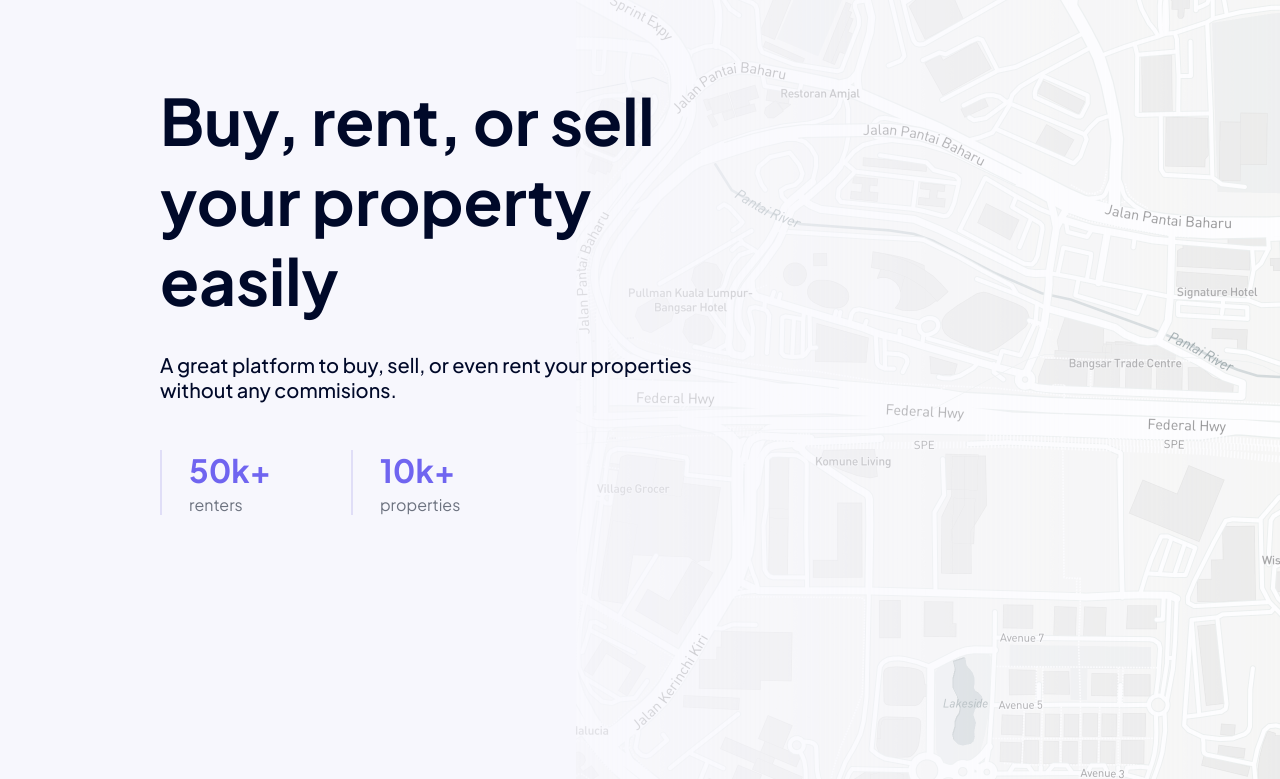
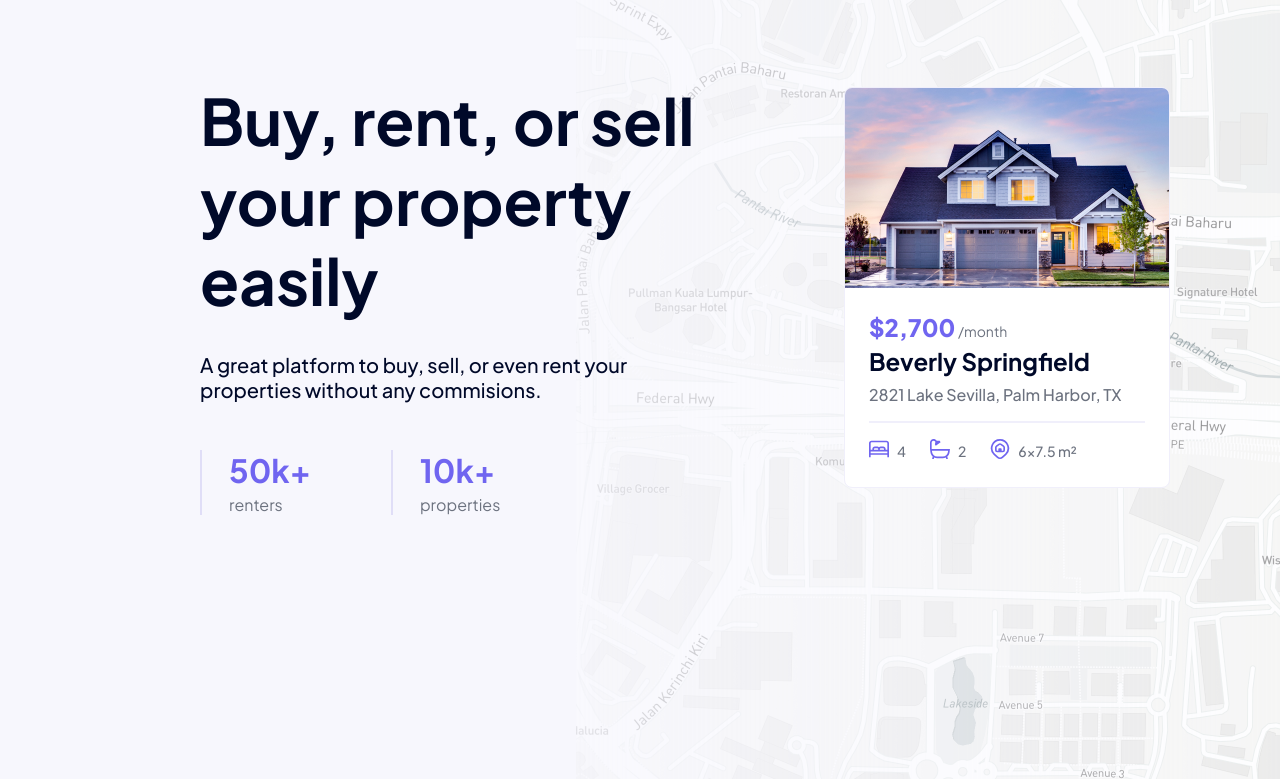
Before and after one commit to amirabbas1383/Estatery, a plain HTML site: page public/index.html in a window 1280 px wide. Shown: the part 117-896 px from the top of the page. Drawn offline with Linux system fonts and the light colour scheme.

Commit message:
add card base

```diff
--- a/public/index.html
+++ b/public/index.html
@@ -159,7 +159,8 @@
         <!--top page content-->
         <section class="section-base">
             <div class="container">
-                <div>
+                <div >
+                    <div class="container-base">
                         <div class="box-text-base">
                             <h1 class="heading-text-base">Buy, rent, or sell your property easily</h1>
                             <p class="p-text-base">A great platform to buy, sell, or even rent your properties without any
@@ -181,10 +182,50 @@
                         </div>
                         <div class="container-card">
                             <div class="card-base">
+                                <img class="image-card-base" src="/image/card base/pexels-binyamin-mellish-106399 1.png"
+                                    alt="">
+                                <div class="content-card-base">
+                                    <div class="box-price">
+                                        <span class="price">$2,700</span>
+                                        <span>/month</span>
+                                    </div>
+                                    <h3>Beverly Springfield</h3>
+                                    <p>2821 Lake Sevilla, Palm Harbor, TX</p>
+                                    <hr>
+                                    <div class="container-option-icon">
+                                        <div class="box-items-option">
+                                            <span>
+                                                <svg class="option-icon" xmlns="http://www.w3.org/2000/svg" id="Layer_1"
+                                                    fill="currentColor" data-name="Layer 1" viewBox="0 0 24 24">
+                                                    <path
+                                                        d="M21,2H3C1.346,2,0,3.346,0,5V22H2v-3H22v3h2V5c0-1.654-1.346-3-3-3ZM3,4H21c.552,0,1,.449,1,1V13h-2v-1c0-1.654-1.346-3-3-3h-3c-.768,0-1.469,.29-2,.766-.531-.476-1.232-.766-2-.766h-3c-1.654,0-3,1.346-3,3v1H2V5c0-.551,.449-1,1-1ZM11,13H6v-1c0-.551,.449-1,1-1h3c.551,0,1,.449,1,1v1Zm2-1c0-.551,.448-1,1-1h3c.552,0,1,.449,1,1v1h-5v-1ZM2,17v-2H22v2H2Z" />
+                                                </svg>
+                                            </span>
+                                            <span class="text-opton">4</span>
+                                        </div>
+                                        <div class="box-items-option">
+                                            <span>
+                                                <svg class="option-icon" xmlns="http://www.w3.org/2000/svg" fill="currentColor" id="Layer_1" data-name="Layer 1" viewBox="0 0 24 24">
+                                                    <path d="m23.495,15.873l.483-3.873H2v-7.667c0-1.286,1.047-2.333,2.333-2.333.73,0,1.429.349,1.867.933l.259.345-.574,3.29,1.071,1.67,5.777-4.333-1.071-1.67-3.607-.161-.256-.342c-.814-1.085-2.11-1.732-3.467-1.732C1.943,0,0,1.943,0,4.333v7.667l.519,3.873c.256,2.048,1.264,3.841,2.726,5.117l-.744,3.01h2.061l.452-1.832c1.085.533,2.301.832,3.578.832h6.831c1.273,0,2.485-.296,3.567-.826l.451,1.826h2.061l-.742-3.001c1.467-1.276,2.48-3.073,2.737-5.126Zm-14.904,5.127c-3.088,0-5.705-2.311-6.088-5.375l-.203-1.625h19.413l-.202,1.625c-.384,3.064-3.001,5.375-6.089,5.375h-6.831Z"/>
+                                                  </svg>
+                                            </span>
+                                            <span class="text-opton">2</span>
+                                        </div>
+                                        <div class="box-items-option">
+                                            <span>
+                                                <svg class="option-icon" xmlns="http://www.w3.org/2000/svg" id="Layer_1" data-name="Layer 1" viewBox="0 0 24 24" fill="currentColor"><path d="M12,0A11,11,0,0,0,4.25,18.806l3.943,3.641a5.442,5.442,0,0,0,7.593.02l3.992-3.689A11,11,0,0,0,12,0Zm6.392,17.337-3.984,3.681A3.513,3.513,0,0,1,9.571,21L5.636,17.364A9,9,0,1,1,21,11,8.922,8.922,0,0,1,18.392,17.337ZM16.71,7.663l-3-2.081a3.008,3.008,0,0,0-3.42,0l-3,2.081A3,3,0,0,0,6,10.128V13.5A2.5,2.5,0,0,0,8.5,16h7A2.5,2.5,0,0,0,18,13.5V10.128A3,3,0,0,0,16.71,7.663ZM16,13.5a.5.5,0,0,1-.5.5H14V12a1,1,0,0,0-1-1H11a1,1,0,0,0-1,1v2H8.5a.5.5,0,0,1-.5-.5V10.128a1,1,0,0,1,.43-.822l3-2.081a1.006,1.006,0,0,1,1.14,0l3,2.081a1,1,0,0,1,.43.822Z"/></svg>
+                                            </span>
+                                            <span class="text-opton">6x7.5 m²</span>
+                                        </div>
 
                                     </div>
                                 </div>
-                    <div></div>
+                            </div>
+                        </div>
+                    </div>
+                    <div>
+
+                    </div>
                 </div>
             </div>
         </section>
--- a/public/style/app.css
+++ b/public/style/app.css
@@ -78,14 +78,17 @@ header {
 .parent-submenu {
     position: relative;
 }
-.drop-down:hover .submenu{
+
+.drop-down:hover .submenu {
     opacity: 1;
     transition: 0.5s;
     transition-delay: 150ms;
 }
-.Resources{
+
+.Resources {
     margin-top: 280px !important;
 }
+
 .submenu {
     position: absolute;
     opacity: 0;
@@ -184,55 +187,147 @@ header {
     background-color: rgba(255, 255, 255, 0);
 }
 
-.section-base{
+.section-base {
     background-color: #F7F7FD;
     width: 100%;
     height: 100vh;
 }
 
-.container{
+.container {
     width: 100%;
     height: 100%;
+    display: flex;
     background-image: url(/image/section-base/Rectangle\ 2684.png);
     background-repeat: no-repeat;
     background-position-x: right;
-    padding: 48px 100px 56px 160px;
+    padding: 48px 100px 56px 200px;
     box-sizing: border-box;
 }
-.box-text-base{
+
+.container-base {
+    display: flex;
+}
+
+.box-text-base {
     width: 544px;
 }
-.heading-text-base{
+
+.heading-text-base {
     font-size: 64px;
     font-weight: bold;
     margin-bottom: 32px;
     color: #000929;
 }
 
-.p-text-base{
+.p-text-base {
+    width: 488px;
     font-size: 20px;
     font-weight: 500;
     color: #000929;
     margin-bottom: 48px;
 }
 
-.container-conter{
+.container-conter {
     display: flex;
     gap: 80px;
 }
 
-.box-conter{
+.box-conter {
     display: flex;
     flex-direction: column;
     gap: 4px;
     border-left: 2px solid #E0DEF7;
     padding-left: 27px;
 }
-.box-conter>div>span{
-font-size: 32px;
-font-weight: bold;
-color: #7065F0;
+
+.box-conter>div>span {
+    font-size: 32px;
+    font-weight: bold;
+    color: #7065F0;
 }
-.box-conter>span{
+
+.box-conter>span {
     color: #6C727F;
 }
+
+.container-card {
+    margin-left: 100px;
+}
+
+.card-base {
+    width: 324px;
+    display: flex;
+    flex-direction: column;
+    border-radius: 8px;
+    background-color: white;
+    overflow: hidden;
+    border: 1.5px solid #F0EFFB;
+    margin-top: 60px;
+}
+
+.image-card-base {
+    width: 324px;
+    height: 200px;
+}
+
+.content-card-base {
+    padding: 24px;
+}
+
+.box-price>span {
+    font-size: 14px;
+    color: #6C727F;
+}
+
+.box-price>.price {
+    font-size: 24px;
+    font-weight: 900;
+    color: #7065F0;
+}
+
+.content-card-base>h3 {
+    font-size: 24px;
+    font-weight: bold;
+    color: #000929;
+    margin-bottom: 8px;
+    margin-top: 4px;
+}
+
+.content-card-base>p {
+    font-weight: 500;
+    color: #6C727F;
+    margin: 0px;
+}
+
+.content-card-base>hr {
+    border: none;
+    width: 100%;
+    height: 2px;
+    color: #F0EFFB;
+    background-color: #F0EFFB;
+    margin-block: 16px;
+}
+
+.container-option-icon {
+    display: flex;
+    gap: 24px;
+}
+
+.box-items-option {
+    display: flex;
+    align-items: center;
+    gap: 8px;
+}
+
+.option-icon {
+    width: 20px;
+    height: 20px;
+    color: #7065F0;
+}
+
+.text-opton {
+    font-size: 14px;
+    line-height: 20px;
+    font-weight: 500;
+    color: #6C727F;
+}
```
Also changed, not shown: image/card base/pexels-binyamin-mellish-106399 1.png (added), image/svg/bath.svg (added), image/svg/bed-alt.svg (added), image/svg/map-marker-home.svg (added). Lines whose indentation alone changed are shown as unchanged.
